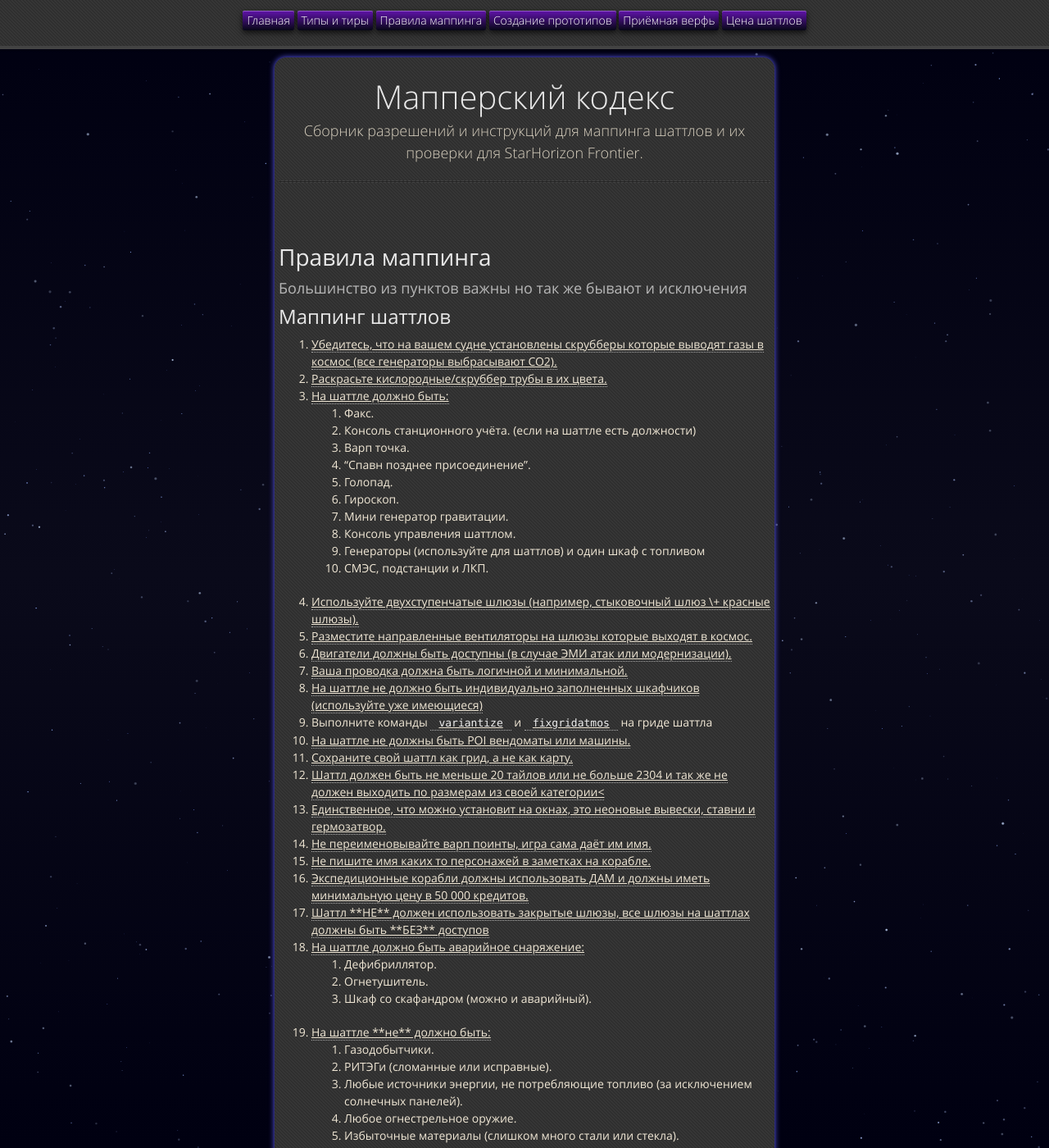
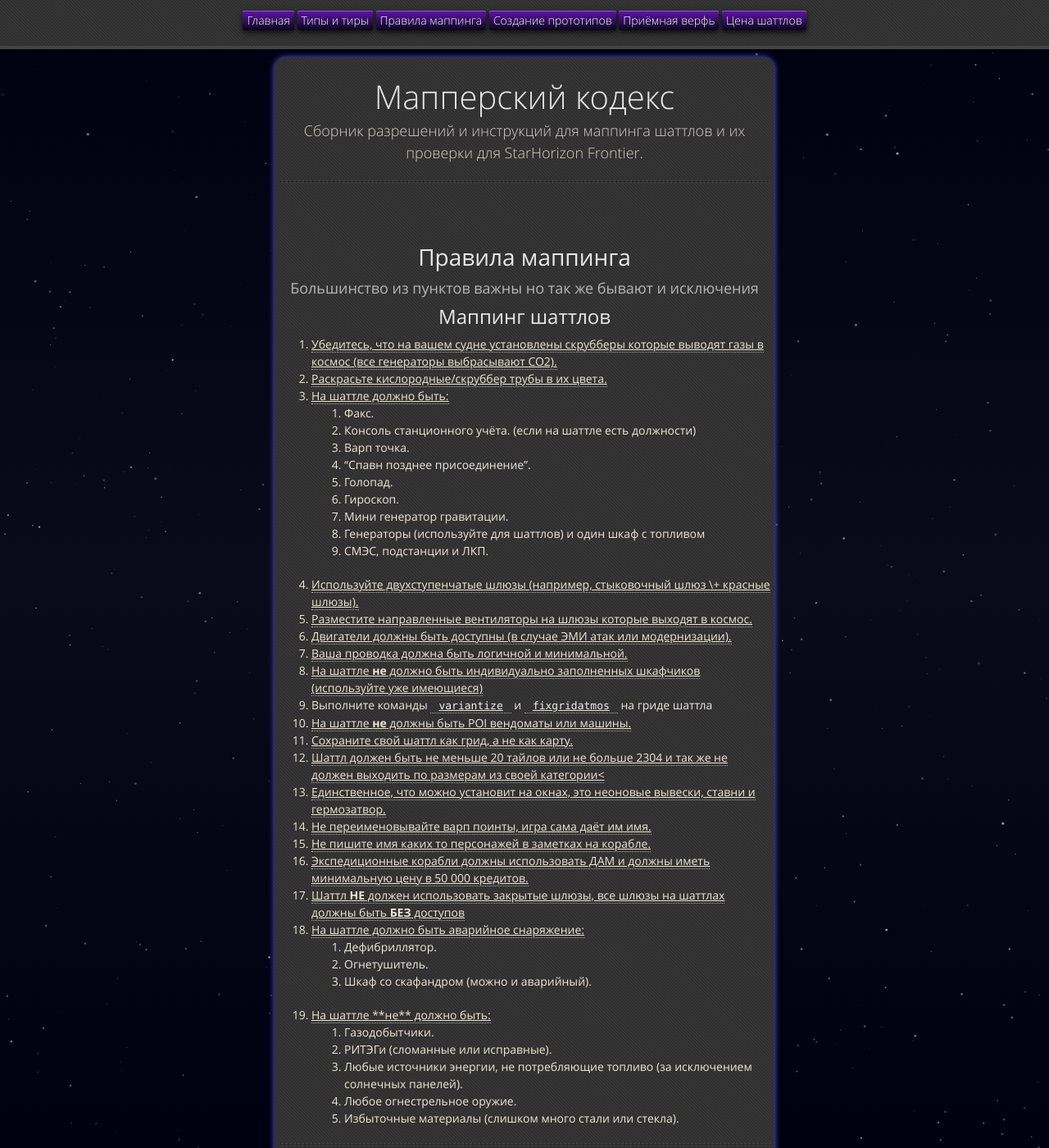
Before and after one commit to lAstronautl/StarHorizon-Mapping, a Jekyll site: the page built from docs/markdown/rules-for-mapping.md, in a window 1280 px wide and 1400 px high. Shown: the whole window at 82% size. Built offline with Jekyll 4.4.1, drawn with Linux system fonts in a browser that asks for light colours; our own code applies the rules of GitHub Pages for plain Markdown files.

Commit message:
маленькие исправления

```diff
--- a/docs/_sass/jekyll-theme-space.scss
+++ b/docs/_sass/jekyll-theme-space.scss
@@ -18,9 +18,10 @@ h1, h2, h3, h4, h5, h6 {
   margin:0 0 10px;
   font-family: 'OpenSansRegular', "Helvetica Neue", Helvetica, Arial, sans-serif;
   font-weight: normal;
+  text-align: center;
 }
 
-timestamp {
+.timestamp {
   font-size: 12px;
   color: #6c757d;
   font-style: italic;
@@ -134,7 +135,7 @@ table {
 }
 
 th {
-  text-align:left;
+  text-align:center;
   padding:5px 10px;
   border-bottom:1px solid #434343;
   color: #b6b6b6;
--- a/docs/markdown/rules-for-mapping.md
+++ b/docs/markdown/rules-for-mapping.md
@@ -12,23 +12,22 @@
     5. Голопад.
     7. Гироскоп.
     8. Мини генератор гравитации.
-    9. Консоль управления шаттлом.
     10. Генераторы (используйте для шаттлов) и один шкаф с топливом
     11. СМЭС, подстанции и ЛКП.
 4. <span class="tooltip"><u>Используйте двухступенчатые шлюзы (например, стыковочный шлюз \+ красные шлюзы).</u><span class="tooltip-img"><img src="../assets/images/gateway.png"></span></span>
 5. <span class="tooltip"><u>Разместите направленные вентиляторы на шлюзы которые выходят в космос.</u><span class="tooltip-img"><img src="../assets/images/directional-fan.png"></span></span>
 7. <span class="tooltip"><u>Двигатели должны быть доступны (в случае ЭМИ атак или модернизации).</u><span class="tooltip-img"><img src="../assets/images/thruster.png"></span></span>
 8. <span class="tooltip"><u>Ваша проводка должна быть логичной и минимальной.</u><span class="tooltip-img"><img src="../assets/images/allow-item.png"></span></span>
-9. <span class="tooltip"><u>На шаттле не должно быть индивидуально заполненных шкафчиков (используйте уже имеющиеся)</u><span class="tooltip-img"><img src="../assets/images/custom-loot.png"></span></span>
+9. <span class="tooltip"><u>На шаттле <strong>не</strong> должно быть индивидуально заполненных шкафчиков (используйте уже имеющиеся)</u><span class="tooltip-img"><img src="../assets/images/custom-loot.png"></span></span>
 10. Выполните команды <span class="tooltip" data-text="variantize [grid id] - Рамдомизирует спрайты тайлов на гриде"><u><code>variantize</code></u></span> и <span class="tooltip" data-text="fixgridatmos [grid id] - Создаёт атмосферу на шаттле"><u><code>fixgridatmos</code></u></span> на гриде шаттла
-11. <span class="tooltip"><u>На шаттле не должны быть POI вендоматы или машины.</u><span class="tooltip-img"><img src="../assets/images/block-item.png"></span></span>
+11. <span class="tooltip"><u>На шаттле <strong>не</strong> должны быть POI вендоматы или машины.</u><span class="tooltip-img"><img src="../assets/images/block-item.png"></span></span>
 12. <span class="tooltip" data-text="savegrid [grid id] [Путь] - Позволяет сохранить карту как грид для коректного спавна"><u>Сохраните свой шаттл как грид, а не как карту.</u></span>
 13. <span class="tooltip"><u>Шаттл должен быть не меньше 20 тайлов или не больше 2304 и так же не должен выходить по размерам из своей категории<</u><span class="tooltip-img"><img src="../assets/images/mini-shuttle.png"></span></span>
-15. <span class="tooltip"><u>Единственное, что можно установит  на окнах, это неоновые вывески, ставни и гермозатвор.</u><span class="tooltip-img"><img src="../assets/images/signs.png"></span></span>
+15. <span class="tooltip"><u>Единственное, что можно установит на окнах, это неоновые вывески, ставни и гермозатвор.</u><span class="tooltip-img"><img src="../assets/images/signs.png"></span></span>
 16. <span class="tooltip"><u>Не переименовывайте варп поинты, игра сама даёт им имя.</u><span class="tooltip-img"><img src="../assets/images/no-rename.png"></span></span>
 17. <span class="tooltip"><u>Не пишите имя каких то персонажей в заметках на корабле.</u><span class="tooltip-img"><img src="../assets/images/no-name.png"></span></span>
 18. <span class="tooltip"><u>Экспедиционные корабли должны использовать ДАМ и должны иметь минимальную цену в 50 000 кредитов.</u><span class="tooltip-img"><img src="../assets/images/ame.png"></span></span>
-19. <span class="tooltip"><u>Шаттл **НЕ** должен использовать закрытые шлюзы, все шлюзы на шаттлах должны быть **БЕЗ** доступов</u><span class="tooltip-img"><img src="../assets/images/acces-lock.png"></span></span>
+19. <span class="tooltip"><u>Шаттл <strong>НЕ</strong> должен использовать закрытые шлюзы, все шлюзы на шаттлах должны быть <strong>БЕЗ</strong> доступов</u><span class="tooltip-img"><img src="../assets/images/acces-lock.png"></span></span>
 20. <span class="tooltip"><u>На шаттле должно быть аварийное снаряжение:</u><span class="tooltip-img"><img src="../assets/images/emergency-equipment.png"></span></span>
     1. Дефибриллятор.
     2. Огнетушитель.
@@ -39,6 +38,8 @@
     3. Любые источники энергии, не потребляющие топливо (за исключением солнечных панелей).
     5. Любое огнестрельное оружие.
     6. Избыточные материалы (слишком много стали или стекла).
+
+---
 
 * <span class="tooltip"><u>Не размещайте перпендикулярно стены или окна</u><span class="tooltip-img"><img src="../assets/images/diagonal-no.png"></span><span class="tooltip-img"><img src="../assets/images/diagonal-yes.png"></span></span>
   * Особое внимание следует уделить планировке помещений на корабле, а также стенам и диагональным объектам. Например, крайне не рекомендуется размещать двери на перпендикулярных стенах прямо в углах. В некоторых небольших и компактных проектах это необходимо, но по возможности следует избегать этого.
```
Also changed, not shown: docs/markdown/types-and-tiers.md (+1 -1 lines).
